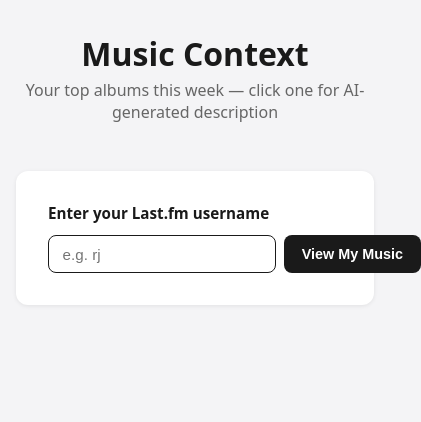
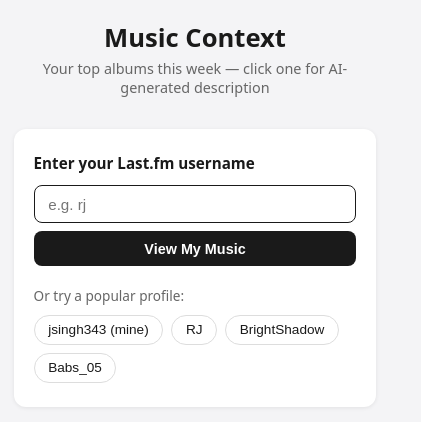
Before and after one commit to jassi-singh02/Music-Context-App, a React (Vite) app in the folder client/: page / in a window 390 px wide. Shown: the top 422 px of the page, 421 px wide, since content can reach past the window. Built offline with nearby package versions, Linux system fonts and the light colour scheme.

Commit message:
demo UI ready

```diff
--- a/client/src/UsernameForm.jsx
+++ b/client/src/UsernameForm.jsx
@@ -1,4 +1,11 @@
 import { useState } from 'react'
+
+const POPULAR_USERS = [
+  { username: 'jsingh343', label: 'jsingh343 (mine)' },
+  { username: 'rj', label: 'RJ' },
+  { username: 'BrightShadow', label: 'BrightShadow' },
+  { username: 'Babs_05', label: 'Babs_05' },
+]
 
 function UsernameForm({ onSubmit, initialValue = '' }) {
   const [value, setValue] = useState(initialValue)
@@ -37,6 +44,22 @@
         </button>
       </div>
       {error && <p className="username-error">{error}</p>}
+
+      <div className="preset-users">
+        <span className="preset-users-label">Or try a popular profile:</span>
+        <div className="preset-users-row">
+          {POPULAR_USERS.map((user) => (
+            <button
+              key={user.username}
+              type="button"
+              className="preset-user-button"
+              onClick={() => onSubmit(user.username)}
+            >
+              {user.label}
+            </button>
+          ))}
+        </div>
+      </div>
     </form>
   )
 }
--- a/client/src/index.css
+++ b/client/src/index.css
@@ -166,6 +166,40 @@
   font-size: 0.85rem;
 }
 
+.preset-users {
+  margin-top: 0.5rem;
+  display: flex;
+  flex-direction: column;
+  gap: 0.6rem;
+}
+
+.preset-users-label {
+  font-size: 0.85rem;
+  color: #666;
+}
+
+.preset-users-row {
+  display: flex;
+  flex-wrap: wrap;
+  gap: 0.5rem;
+}
+
+.preset-user-button {
+  padding: 0.4rem 0.85rem;
+  border: 1px solid #ddd;
+  border-radius: 999px;
+  background-color: transparent;
+  color: #1a1a1a;
+  font-size: 0.85rem;
+  cursor: pointer;
+  transition: background-color 0.15s ease, border-color 0.15s ease;
+}
+
+.preset-user-button:hover {
+  background-color: #f4f4f6;
+  border-color: #ccc;
+}
+
 .user-bar {
   display: flex;
   align-items: center;
@@ -195,3 +229,41 @@
   background-color: #f4f4f6;
   border-color: #ccc;
 }
+
+@media (max-width: 600px) {
+  .app {
+    padding: 1.25rem 0.85rem 3rem;
+  }
+
+  .app-header h1 {
+    font-size: 1.6rem;
+  }
+
+  .app-subtitle {
+    font-size: 0.9rem;
+  }
+
+  .album-grid {
+    grid-template-columns: repeat(auto-fill, minmax(150px, 1fr));
+    gap: 1rem;
+  }
+
+  .username-form {
+    margin-top: 1.5rem;
+    padding: 1.5rem 1.25rem;
+  }
+
+  .username-input-row {
+    flex-direction: column;
+  }
+
+  .username-submit {
+    width: 100%;
+  }
+
+  .user-bar {
+    flex-direction: column;
+    align-items: flex-start;
+    gap: 0.6rem;
+  }
+}
```
